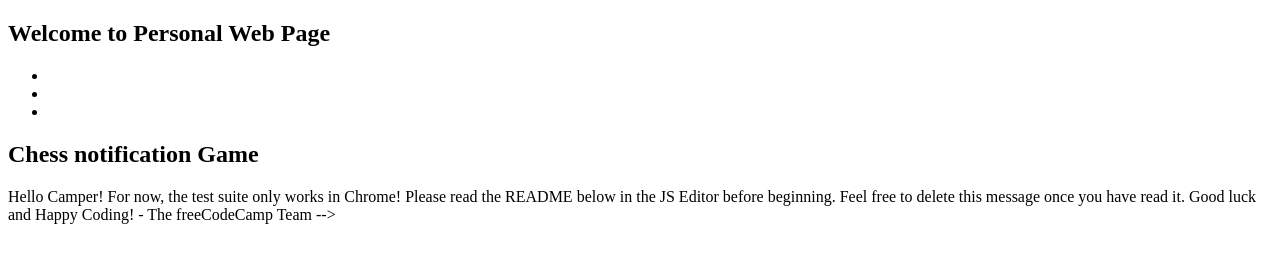
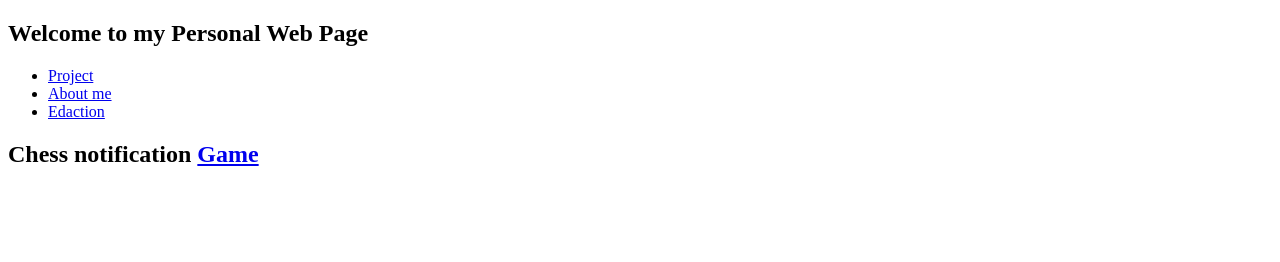
Before and after one commit to Sane117/personal-web, a plain HTML site: page index.html in a window 1280 px wide. Drawn offline with Linux system fonts and the light colour scheme.

Commit message:
addding tha navbar

```diff
--- a/index.html
+++ b/index.html
@@ -9,31 +9,20 @@
   <body>
     <script src="https://cdn.freecodecamp.org/testable-projects-fcc/v1/bundle.js"></script>
     <section id="welcome-section">
-      <h1>Welcome to  Personal Web Page</h1>
+      <h1>Welcome to my Personal Web Page</h1>
     </section>
     <nav id="navbar">
       <fielset>
         <ul>
-          <li></li>
-          <li></li>
-          <li></li>
+          <li><a href="#">Project</a></li>
+          <li><a href="#">About me</a></li>
+          <li><a href="#">Edaction</a></li>
         </ul>
       </fielset>
     </nav>
     <section id="projects">
-      <h2 class="project-title">Chess notification Game</h2>
+      <h2 class="project-title">Chess notification <a href="#">Game</a></h2>
     </section>
-
-    Hello Camper!
-
-    For now, the test suite only works in Chrome!
-    Please read the README below in the JS Editor before beginning.
-    Feel free to delete this message once you have read it.
-    Good luck and Happy Coding!
-
-    - The freeCodeCamp Team
-
-    -->
     <script  src="js/index.js"></script>
   </body>
 </html>
```
